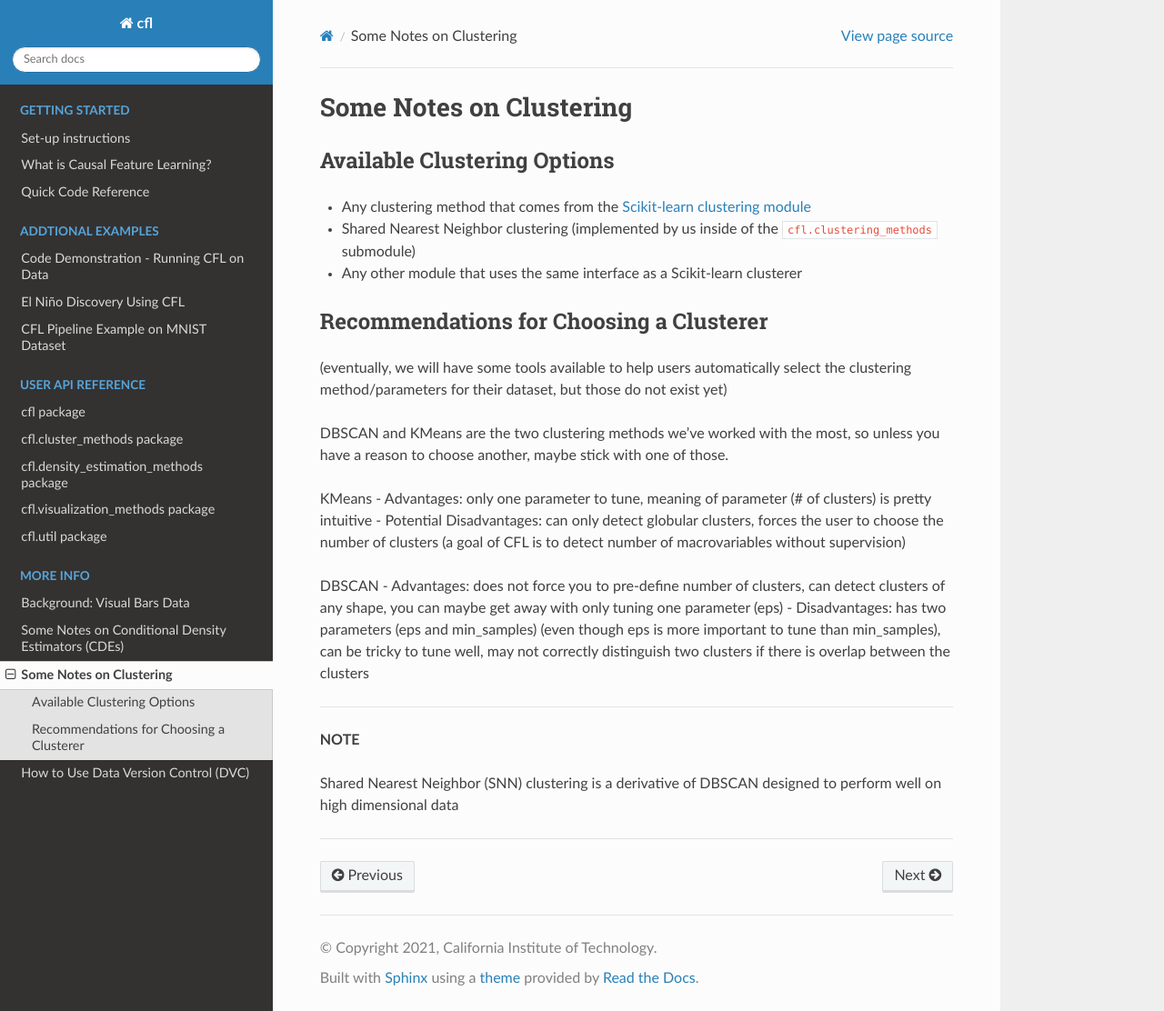
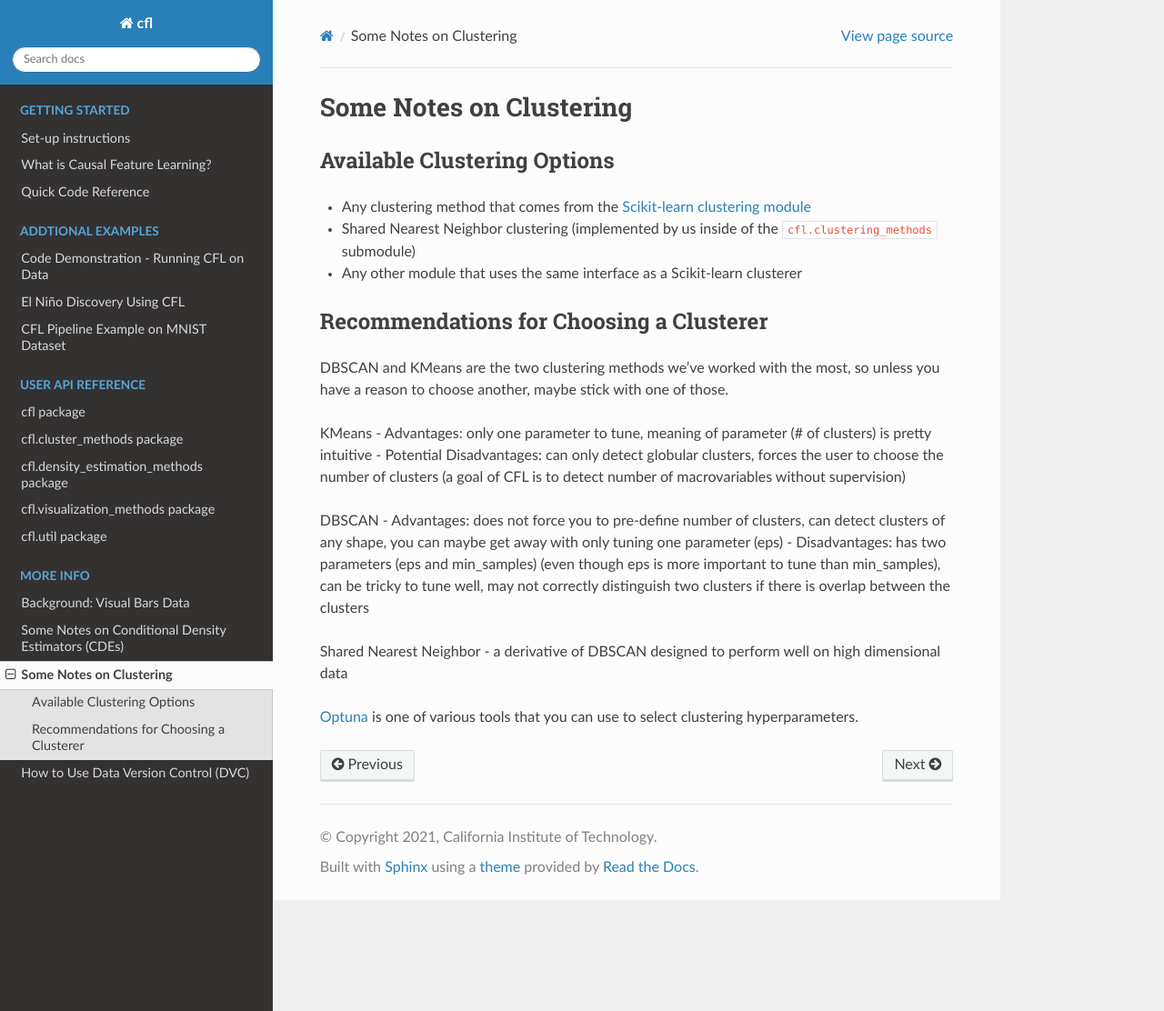
Before and after one commit to eberharf/cfl, a Sphinx documentation site: the page built from docs/source/more_info/clustering.md, in a window 1280 px wide and 1112 px high. Shown: the whole window at 91% size. Built offline with Sphinx 7.4.7 and the Read the Docs theme 2.0.0, drawn with Linux system fonts in a browser that asks for light colours.

Commit message:
fix some minor details
fix a broken image link
add a note about using optuna for cluster tuning

```diff
--- a/docs/source/more_info/clustering.md
+++ b/docs/source/more_info/clustering.md
@@ -8,8 +8,6 @@
 
 ## Recommendations for Choosing a Clusterer
 
-(eventually, we will have some tools available to help users automatically select the clustering method/parameters for their dataset, but those do not exist yet)
-
 DBSCAN and KMeans are the two clustering methods we've worked with the most, so unless you have a reason to choose another, maybe stick with one of those.
 
 KMeans
@@ -18,11 +16,14 @@ KMeans
 
 DBSCAN
     - Advantages: does not force you to pre-define number of clusters, can detect clusters of any shape, you can maybe get away with only tuning one parameter (eps)
-    - Disadvantages: has two  parameters (eps and min_samples) (even though eps is more important to tune than min_samples), can be tricky to tune well, may not correctly distinguish two clusters if there is overlap between the clusters
+    - Disadvantages: has two  parameters (eps and min_samples) (even though eps
+    is more important to tune than min_samples), can be tricky to tune well, may
+    not correctly distinguish two clusters if there is overlap between the
+    clusters
 
----
-**NOTE**
+Shared Nearest Neighbor
+    - a derivative of DBSCAN designed to perform well on high dimensional data
 
-Shared Nearest Neighbor (SNN) clustering is a derivative of DBSCAN designed to perform well on high dimensional data
 
----
+[Optuna](https://optuna.org/) is one of various tools that you can use to select
+clustering hyperparameters.
```
Also changed, not shown: docs/source/more_info/CDEs.md (+1 -1 lines).
